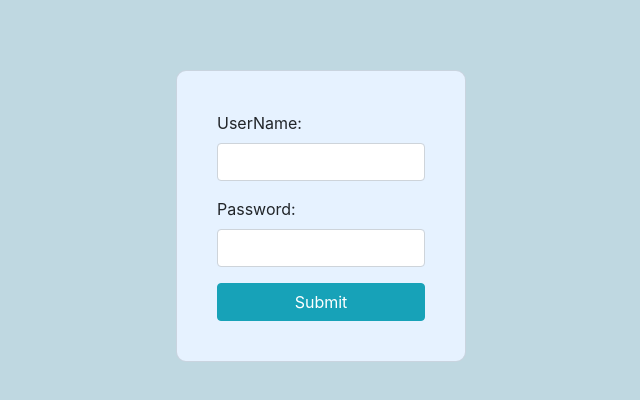
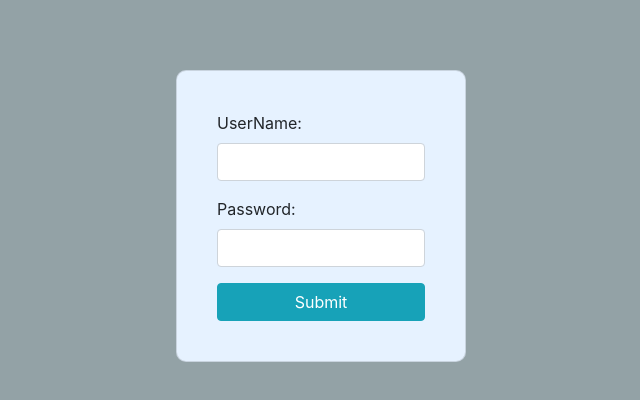
Before and after one commit to momerul/Login-Page, a plain HTML site: page index.html in a window 1280 px wide. Shown: the whole page, without its empty margins (319-959 px from the left). Drawn offline with nearby package versions, Linux system fonts and the light colour scheme.

Commit message:
Change in bckground color.

```diff
--- a/index.html
+++ b/index.html
@@ -8,7 +8,7 @@
 
 	<style type="text/css" media="screen">
 		.bg{
-			background-color: #87b6c788;
+			background-color: #35525888;
 			width: 100%;
 			height: 100vh;
 			background-size: 100%;
```
